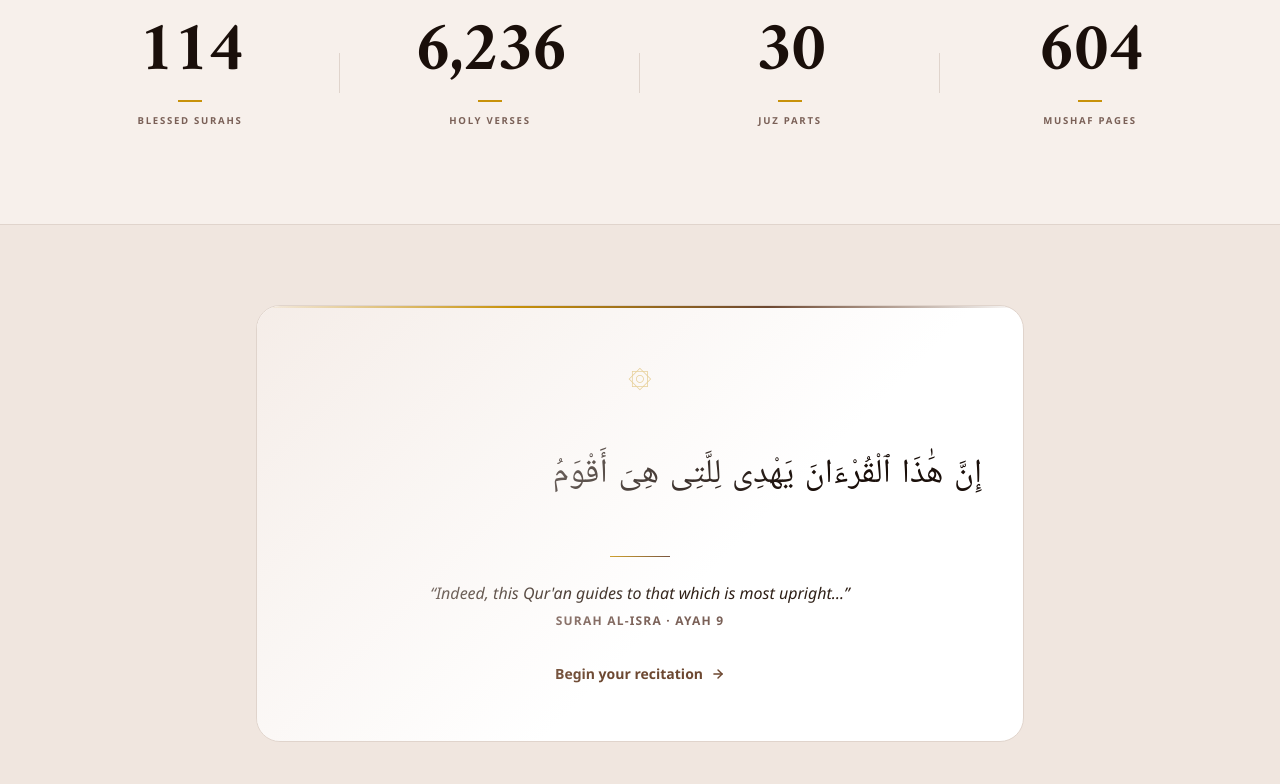
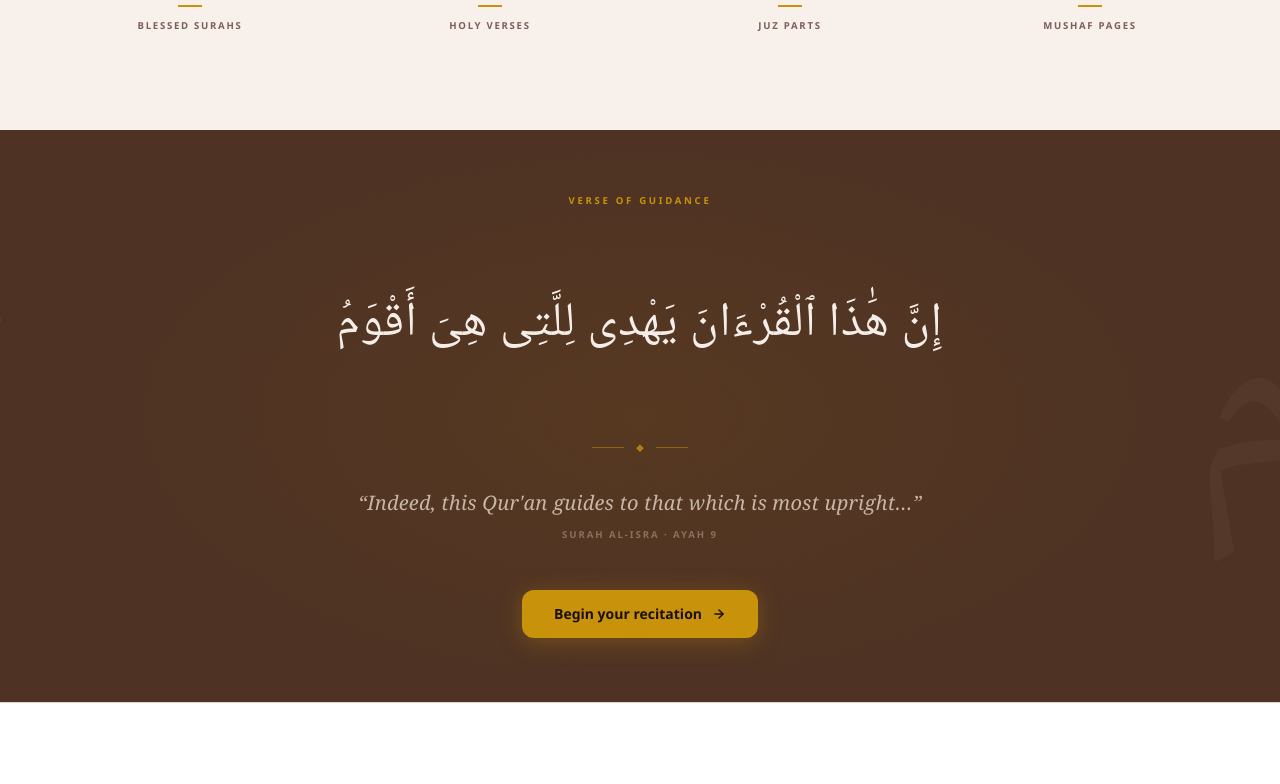
Before and after one commit to Umar-ejaz15/quran-app, a Next.js app: page / in a window 1280 px wide. Shown: the part 1625-2409 px from the top of the page. Built offline with nearby package versions, Linux system fonts and the light colour scheme; a web font is replaced by a local one.

Commit message:
design updated

```diff
--- a/app/globals.css
+++ b/app/globals.css
@@ -750,28 +750,7 @@ a, button, input, select, textarea {
   box-shadow: 0 4px 20px var(--primary-glow);
 }
 
-/* ─── Verse showcase ─── */
-.verse-showcase {
-  position: relative;
-  padding: 3.5rem 2.5rem;
-  border-radius: 1.5rem;
-  background: var(--card-bg);
-  border: 1px solid var(--border);
-  overflow: hidden;
-}
-.verse-showcase::before {
-  content: '';
-  position: absolute;
-  inset: 0;
-  background: linear-gradient(135deg, var(--primary-faint) 0%, transparent 60%);
-  pointer-events: none;
-}
-.verse-showcase-ornament {
-  position: absolute;
-  top: -1px; left: 0; right: 0;
-  height: 3px;
-  background: linear-gradient(to right, transparent, var(--secondary), var(--primary), transparent);
-}
+/* verse-showcase replaced with full-bleed dark panel */
 
 /* ─── Big Arabic watermark ─── */
 .arabic-watermark {
--- a/app/page.tsx
+++ b/app/page.tsx
@@ -89,30 +89,21 @@ export default function Home() {
                   style={{ background: 'var(--border-strong)' }}
                 />
                 <span
-                  className="text-[10px] font-bold tracking-[0.25em] uppercase"
-                  style={{ color: 'var(--muted)', fontFamily: 'Amiri, serif', direction: 'rtl' }}
+                  style={{
+                    fontFamily: 'var(--font-arabic)',
+                    fontSize: 'clamp(1rem, 2vw, 1.4rem)',
+                    color: 'var(--primary)',
+                    direction: 'rtl',
+                    lineHeight: 1.8,
+                  }}
                 >
-                  القرآن الكريم
+                  بِسْمِ ٱللَّهِ ٱلرَّحْمَٰنِ ٱلرَّحِيمِ
                 </span>
               </div>
 
-              {/* Bismillah */}
-              <div className="reveal reveal-delay-2 mb-6">
-                <p
-                  style={{
-                    fontFamily: 'var(--font-arabic)',
-                    fontSize: 'clamp(1.4rem, 3.5vw, 2rem)',
-                    lineHeight: 2.2,
-                    textAlign: 'center',
-                    display: 'block',
-                    width: '100%',
-                    color: 'var(--primary)',
-                  }}
-                >
-                  بِسْمِ ٱللَّهِ ٱلرَّحْمَٰنِ ٱلرَّحِيمِ
-                </p>
-              </div>
+            </div>{/* close max-w-2xl */}
 
+            <div className="max-w-2xl">
               {/* Main title */}
               <h1
                 className="reveal reveal-delay-3 font-extrabold leading-[0.92] mb-5"
@@ -268,69 +259,133 @@ export default function Home() {
         </section>
 
         {/* ══════════════════════════════════════════
-            VERSE SHOWCASE
+            VERSE SHOWCASE — full-bleed dark panel
         ══════════════════════════════════════════ */}
         <section
-          className="border-t"
-          style={{ borderColor: 'var(--border)', background: 'var(--surface)' }}
+          className="relative overflow-hidden"
+          style={{ background: 'var(--primary-dark)' }}
         >
-          <div className="container mx-auto px-5 md:px-10 py-14 md:py-20">
-            <div className="max-w-3xl mx-auto reveal reveal-delay-1">
-              <div className="verse-showcase">
-                <div className="verse-showcase-ornament" />
+          {/* Atmospheric glow behind verse */}
+          <div
+            className="absolute inset-0 pointer-events-none"
+            style={{
+              background: 'radial-gradient(ellipse 60% 70% at 50% 50%, rgba(200,146,10,0.07) 0%, transparent 70%)',
+            }}
+          />
 
-                {/* Ornament symbol */}
-                <div
-                  className="text-center text-2xl mb-6 opacity-40"
-                  style={{ color: 'var(--secondary)' }}
+          {/* Ghost Arabic letters — far left and right */}
+          <span
+            className="absolute pointer-events-none select-none hidden md:block"
             aria-hidden="true"
+            style={{
+              fontFamily: 'var(--font-arabic)',
+              fontSize: 'clamp(16rem, 22vw, 28rem)',
+              lineHeight: 1,
+              color: '#ffffff',
+              opacity: 0.03,
+              left: '-3rem',
+              top: '50%',
+              transform: 'translateY(-50%)',
+            }}
+          >ا</span>
+          <span
+            className="absolute pointer-events-none select-none hidden md:block"
+            aria-hidden="true"
+            style={{
+              fontFamily: 'var(--font-arabic)',
+              fontSize: 'clamp(16rem, 22vw, 28rem)',
+              lineHeight: 1,
+              color: '#ffffff',
+              opacity: 0.03,
+              right: '-3rem',
+              top: '50%',
+              transform: 'translateY(-50%)',
+            }}
+          >م</span>
+
+          <div className="relative z-10 container mx-auto px-5 md:px-10 py-12 md:py-16">
+            <div className="max-w-4xl mx-auto text-center reveal reveal-delay-1">
+
+              {/* Gold small eyebrow */}
+              <p
+                className="mb-10 tracking-[0.28em] uppercase"
+                style={{
+                  fontSize: '0.6rem',
+                  fontWeight: 700,
+                  color: 'var(--secondary)',
+                }}
               >
-                  ۞
-                </div>
+                Verse of Guidance
+              </p>
 
+              {/* Arabic verse — large, luminous */}
               <p
-                  className="arabic-text text-center mb-6"
                 style={{
-                    fontSize: 'clamp(1.6rem, 3.5vw, 2.1rem)',
-                    lineHeight: '3.4',
-                    color: 'var(--foreground)',
+                  fontFamily: 'var(--font-arabic)',
+                  fontSize: 'clamp(1.9rem, 4vw, 3rem)',
+                  lineHeight: '3.2',
+                  direction: 'rtl',
+                  textAlign: 'center',
+                  color: '#f5ede8',
+                  letterSpacing: '0.02em',
+                  marginBottom: '2.5rem',
                 }}
               >
                 إِنَّ هَٰذَا ٱلْقُرْءَانَ يَهْدِى لِلَّتِى هِىَ أَقْوَمُ
               </p>
 
-                <div
-                  className="h-px mb-6 mx-auto"
+              {/* Gold dot separator */}
+              <div className="flex items-center justify-center gap-3 mb-8">
+                <div style={{ width: '32px', height: '1px', background: 'var(--secondary)', opacity: 0.5 }} />
+                <span style={{ color: 'var(--secondary)', fontSize: '0.5rem', opacity: 0.8 }}>◆</span>
+                <div style={{ width: '32px', height: '1px', background: 'var(--secondary)', opacity: 0.5 }} />
+              </div>
+
+              {/* Translation */}
+              <p
+                className="italic mb-2"
                 style={{
-                    width: '60px',
-                    background: 'linear-gradient(to right, var(--secondary), var(--primary))',
+                  fontFamily: 'Georgia, serif',
+                  fontSize: 'clamp(1rem, 2vw, 1.25rem)',
+                  color: 'rgba(237,224,212,0.75)',
+                  letterSpacing: '0.01em',
+                  lineHeight: 1.7,
                 }}
-                />
-
-                <p
-                  className="text-center italic text-sm md:text-base mb-2"
-                  style={{ color: 'var(--accent)' }}
               >
                 &ldquo;Indeed, this Qur&apos;an guides to that which is most upright…&rdquo;
               </p>
+
+              {/* Reference */}
               <p
-                  className="text-center text-xs font-semibold tracking-widest uppercase"
-                  style={{ color: 'var(--muted)' }}
+                className="mb-12 tracking-widest uppercase"
+                style={{
+                  fontSize: '0.6rem',
+                  fontWeight: 700,
+                  color: 'rgba(237,224,212,0.35)',
+                  letterSpacing: '0.2em',
+                }}
               >
                 Surah Al-Isra · Ayah 9
               </p>
 
-                <div className="text-center mt-8">
+              {/* CTA */}
               <Link
                 href="/surahs"
-                    className="inline-flex items-center gap-2 text-sm font-bold transition-all hover:gap-3"
-                    style={{ color: 'var(--primary)' }}
+                className="group inline-flex items-center gap-2.5 px-8 py-3.5 rounded-xl font-bold text-sm transition-all hover:-translate-y-0.5"
+                style={{
+                  background: 'var(--secondary)',
+                  color: '#1a0f0a',
+                  boxShadow: '0 4px 24px rgba(200,146,10,0.3)',
+                }}
               >
                 Begin your recitation
-                    <ArrowRight size={14} strokeWidth={2.5} />
+                <ArrowRight
+                  size={14}
+                  strokeWidth={2.5}
+                  className="transition-transform group-hover:translate-x-0.5"
+                />
               </Link>
-                </div>
-              </div>
+
             </div>
           </div>
         </section>
```
Lines whose indentation alone changed are shown as unchanged.
